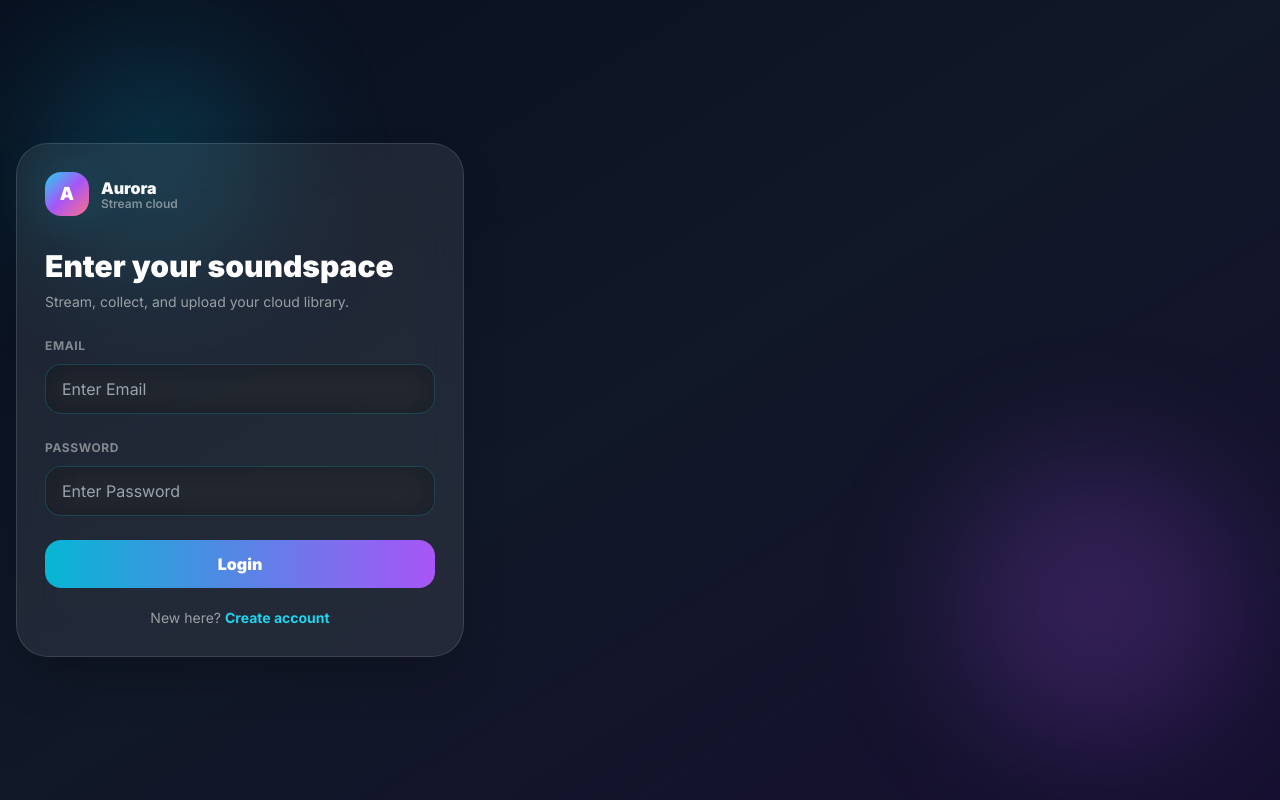
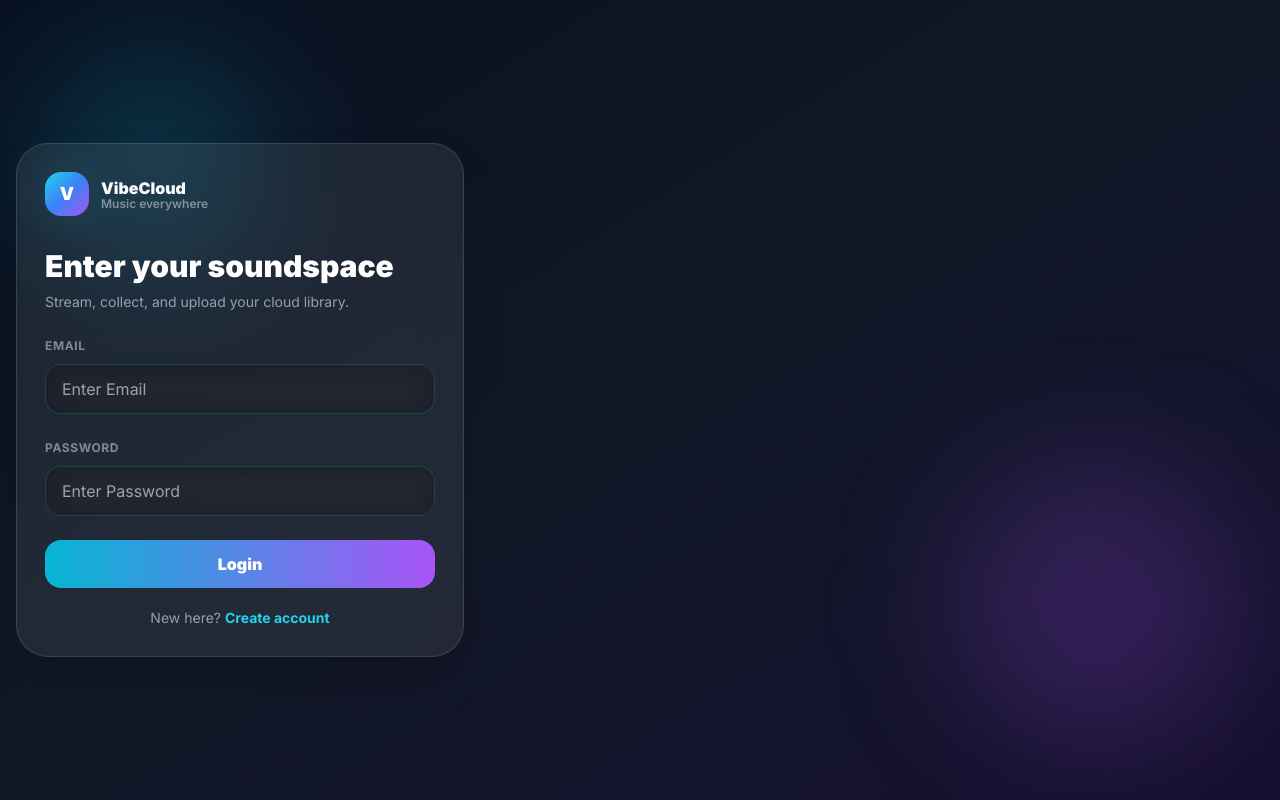
Before and after one commit to darshanprabu18/music, a React (Vite) app in the folder frontend/: page /login in a window 1280 px wide. Built offline with nearby package versions, Linux system fonts and the light colour scheme.

Commit message:
Update Logo.jsx

```diff
--- a/frontend/src/components/Logo.jsx
+++ b/frontend/src/components/Logo.jsx
@@ -1,12 +1,20 @@
 export default function Logo() {
   return (
     <div className="flex items-center gap-3">
-      <div className="grid h-11 w-11 place-items-center rounded-2xl bg-gradient-to-br from-lagoon via-vapor to-flare shadow-glow">
-        <span className="text-lg font-black text-white">A</span>
+      <div className="grid h-11 w-11 place-items-center rounded-2xl bg-gradient-to-br from-cyan-400 via-blue-500 to-purple-500 shadow-glow">
+        <span className="text-lg font-black text-white">
+          V
+        </span>
       </div>
+
       <div>
-        <p className="text-base font-black tracking-normal">Aurora</p>
-        <p className="-mt-1 text-xs font-semibold text-white/45">Stream cloud</p>
+        <p className="text-base font-black tracking-normal">
+          VibeCloud
+        </p>
+
+        <p className="-mt-1 text-xs font-semibold text-white/45">
+          Music everywhere
+        </p>
       </div>
     </div>
   );
```
